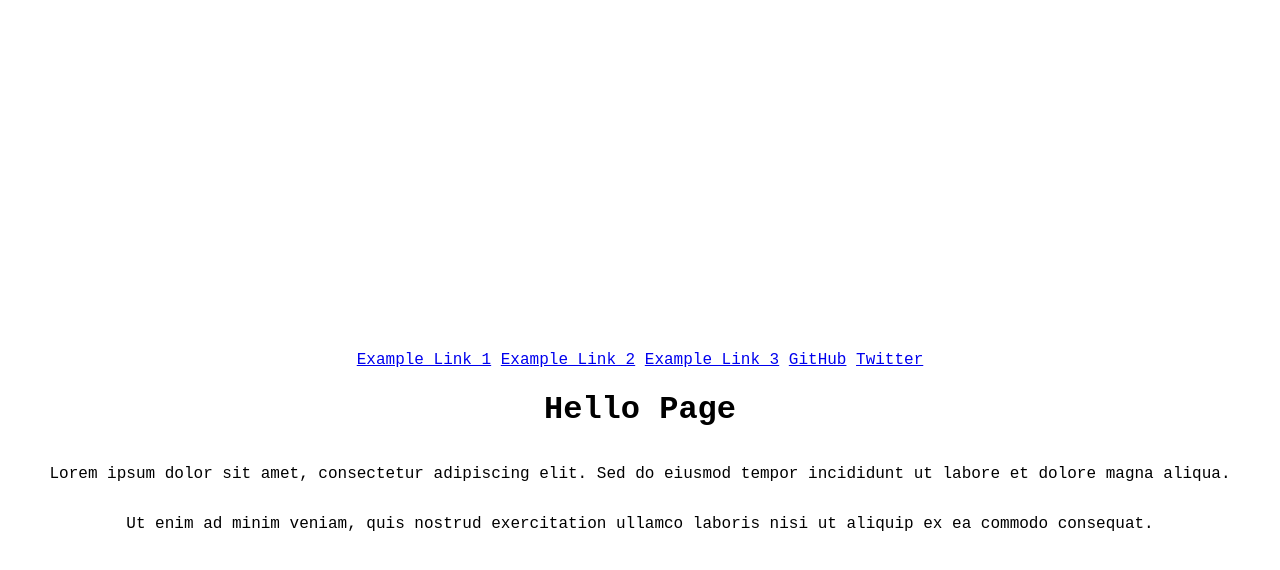
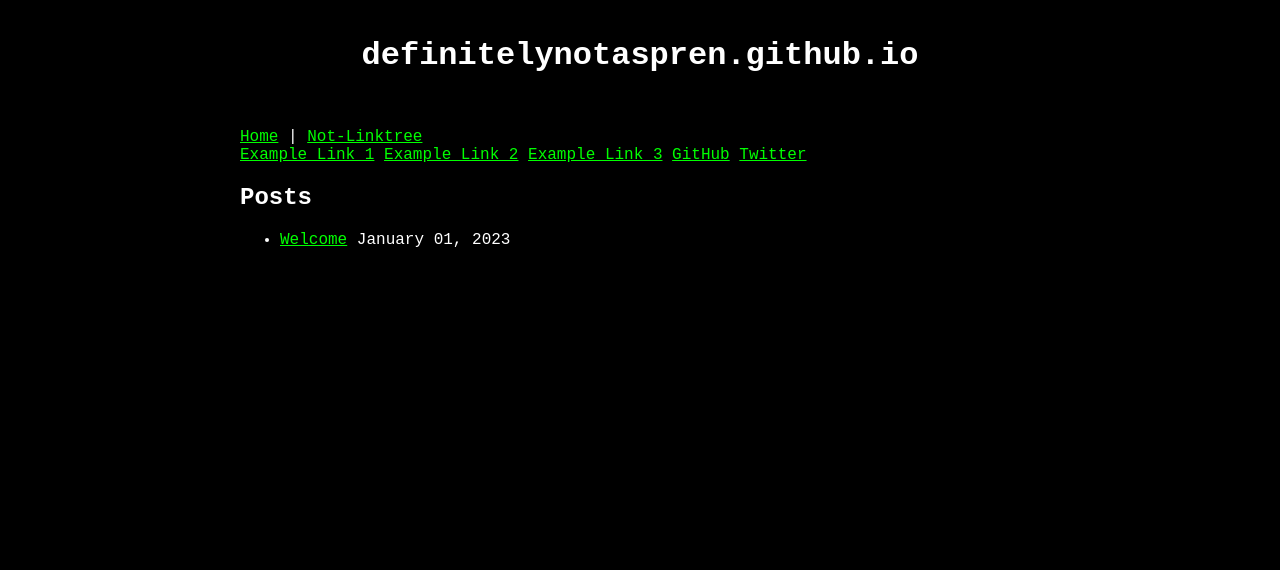
Before and after one commit to definitelynotaspren/definitelynotaspren.github.io, a Jekyll site: the page built from hello.html, in a window 1280 px wide. Shown: the top 570 px of the page. Built offline with Jekyll 4.4.1, drawn with Linux system fonts in a browser that asks for light colours.

Commit message:
Add navigation and posts timeline

```diff
--- a/hello.html
+++ b/hello.html
@@ -1,25 +1,13 @@
-<!DOCTYPE html>
-<html lang="en">
-<head>
-    <meta charset="UTF-8">
-    <meta name="viewport" content="width=device-width, initial-scale=1.0">
-    <title>Hello</title>
-    <style>
-        body {
-            margin: 0;
-            padding: 0;
-            font-family: "Inconsolata", monospace;
-            background: #fff;
-            color: #000;
-            display: flex;
-            flex-direction: column;
-            justify-content: center;
-            align-items: center;
-            min-height: 100vh;
-        }
-    </style>
-</head>
-<body>
+---
+layout: default
+title: Not Linktree
+---
+
+<nav>
+  <a href="{{ '/' | relative_url }}">Home</a> |
+  <a href="{{ '/hello.html' | relative_url }}">Not-Linktree</a>
+</nav>
+
 <div class="links">
   <a href="https://example.com">Example Link 1</a>
   <a href="https://example.org">Example Link 2</a>
@@ -27,8 +15,15 @@
   <a href="https://github.com">GitHub</a>
   <a href="https://twitter.com">Twitter</a>
 </div>
-    <h1>Hello Page</h1>
-    <p>Lorem ipsum dolor sit amet, consectetur adipiscing elit. Sed do eiusmod tempor incididunt ut labore et dolore magna aliqua.</p>
-    <p>Ut enim ad minim veniam, quis nostrud exercitation ullamco laboris nisi ut aliquip ex ea commodo consequat.</p>
-</body>
-</html>
+
+<div class="posts-wrapper">
+  <h2>Posts</h2>
+  <ul class="timeline">
+  {% for post in site.posts %}
+    <li>
+      <a href="{{ post.url }}">{{ post.title }}</a>
+      <span>{{ post.date | date: "%B %d, %Y" }}</span>
+    </li>
+  {% endfor %}
+  </ul>
+</div>
```
Lines whose indentation alone changed are shown as unchanged.
